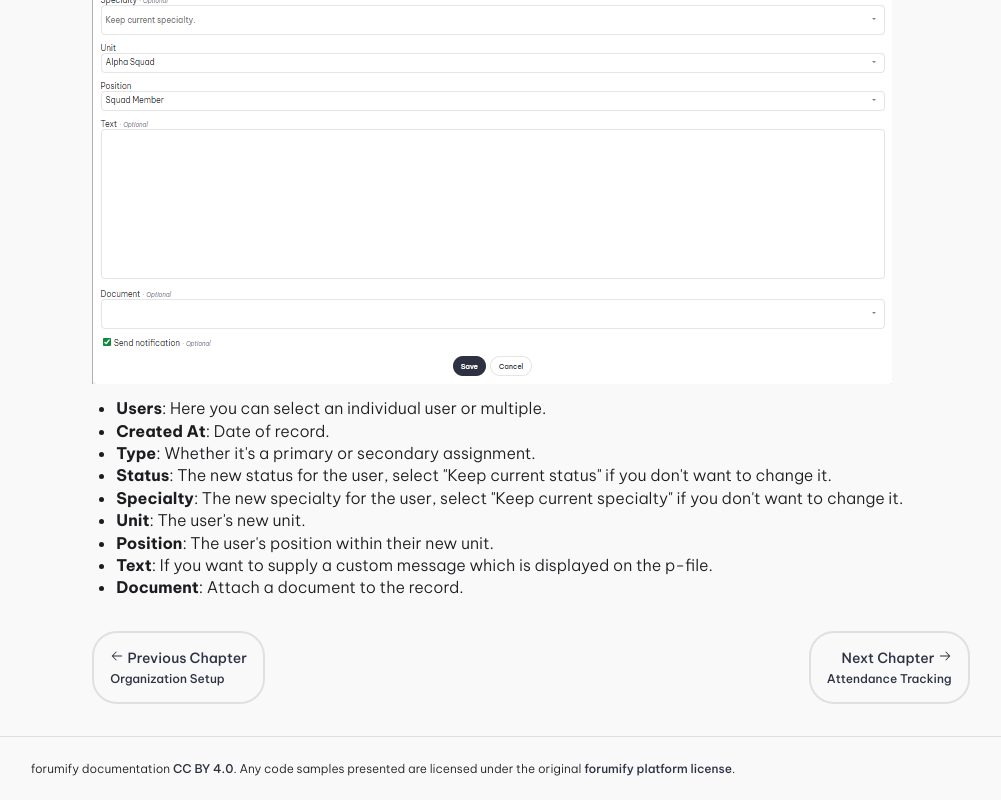
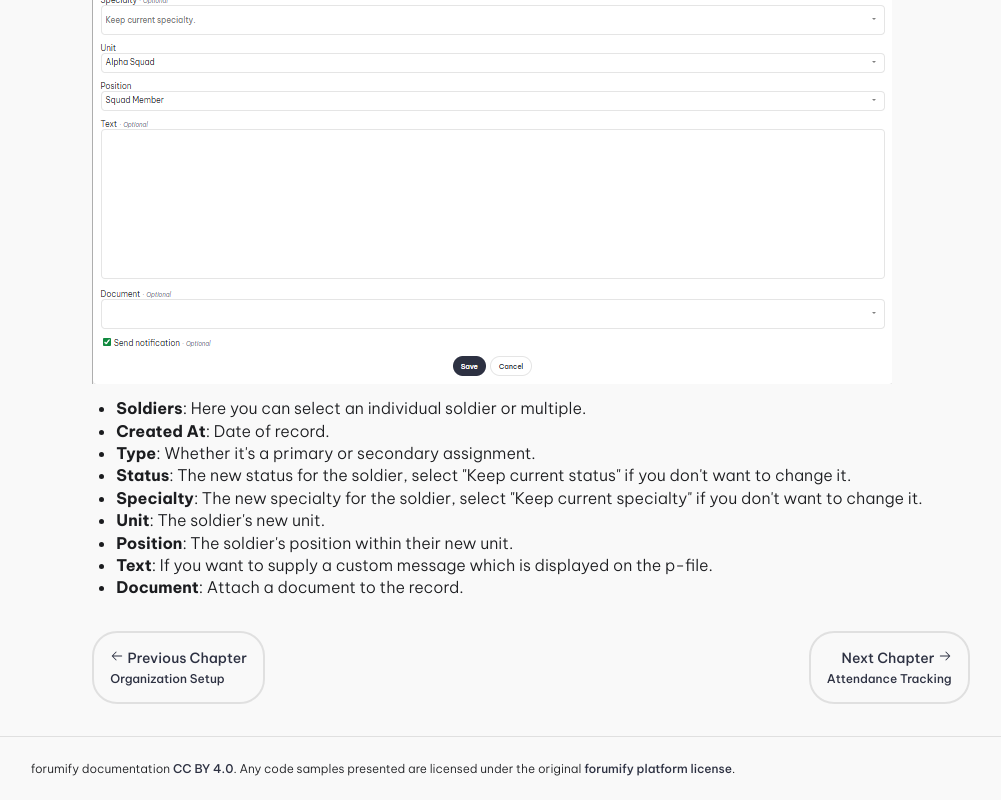
Before and after one commit to forumify/forumify-docs, a Next.js app: page /plugins/milhq-plugin/assignments in a window 1280 px wide. Shown: the part 481-1281 px from the top of the page, without its empty margins (257-1258 px from the left). Built offline with nearby package versions, Linux system fonts and the light colour scheme.

Commit message:
change user to soldier

```diff
--- a/src/app/plugins/milhq-plugin/assignments/page.mdx
+++ b/src/app/plugins/milhq-plugin/assignments/page.mdx
@@ -4,18 +4,18 @@ import GuideNavigator from '@/components/GuideNavigator';
 
 ## How to create an assignment record
 
-To create an assignment record, go to your MILHQ users (Admin Panel > MILHQ > Users) and click on the Quick Actions
+To create an assignment record, go to Soldiers (Admin Panel > MILHQ > Soldiers) and click on the Quick Actions
 button and select new Assignment.
 
 ![assignment](/user-manual/plugins/milhq-plugin/assignment-record.png)
 
-- **Users**: Here you can select an individual user or multiple.
+- **Soldiers**: Here you can select an individual soldier or multiple.
 - **Created At**: Date of record.
 - **Type**: Whether it's a primary or secondary assignment.
-- **Status**: The new status for the user, select "Keep current status" if you don't want to change it.
-- **Specialty**: The new specialty for the user, select "Keep current specialty" if you don't want to change it.
-- **Unit**: The user's new unit.
-- **Position**: The user's position within their new unit.
+- **Status**: The new status for the soldier, select "Keep current status" if you don't want to change it.
+- **Specialty**: The new specialty for the soldier, select "Keep current specialty" if you don't want to change it.
+- **Unit**: The soldier's new unit.
+- **Position**: The soldier's position within their new unit.
 - **Text**: If you want to supply a custom message which is displayed on the p-file.
 - **Document**: Attach a document to the record.
 
```
Also changed, not shown: src/app/plugins/milhq-plugin/organization-setup/page.mdx (+5 -5 lines).
